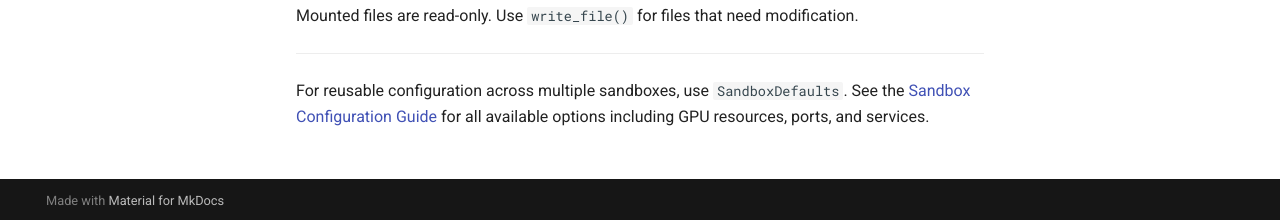
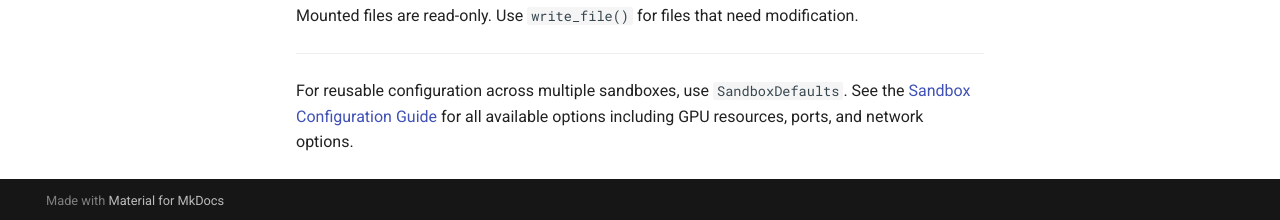
Before and after one commit to coreweave/cwsandbox-client, an MkDocs documentation site: the page built from docs/tutorial/02-configuration.md, in a window 1280 px wide and 1368 px high. Shown: the part 1145-1365 px from the top of the window. Built offline with MkDocs 1.6.1 and Material for MkDocs 9.7.7, drawn with Linux system fonts in a browser that asks for light colours; comment, search, counter and statistics services are not loaded.

Commit message:
docs: update tutorial to reference network options instead of services
Update terminology in the configuration tutorial to match the API
change from `service` parameter to `network` parameter.

```diff
--- a/docs/tutorial/02-configuration.md
+++ b/docs/tutorial/02-configuration.md
@@ -47,4 +47,4 @@ Mounted files are read-only. Use `write_file()` for files that need modification
 
 ---
 
-For reusable configuration across multiple sandboxes, use `SandboxDefaults`. See the [Sandbox Configuration Guide](../guides/sandbox-configuration.md) for all available options including GPU resources, ports, and services.
+For reusable configuration across multiple sandboxes, use `SandboxDefaults`. See the [Sandbox Configuration Guide](../guides/sandbox-configuration.md) for all available options including GPU resources, ports, and network options.
```
